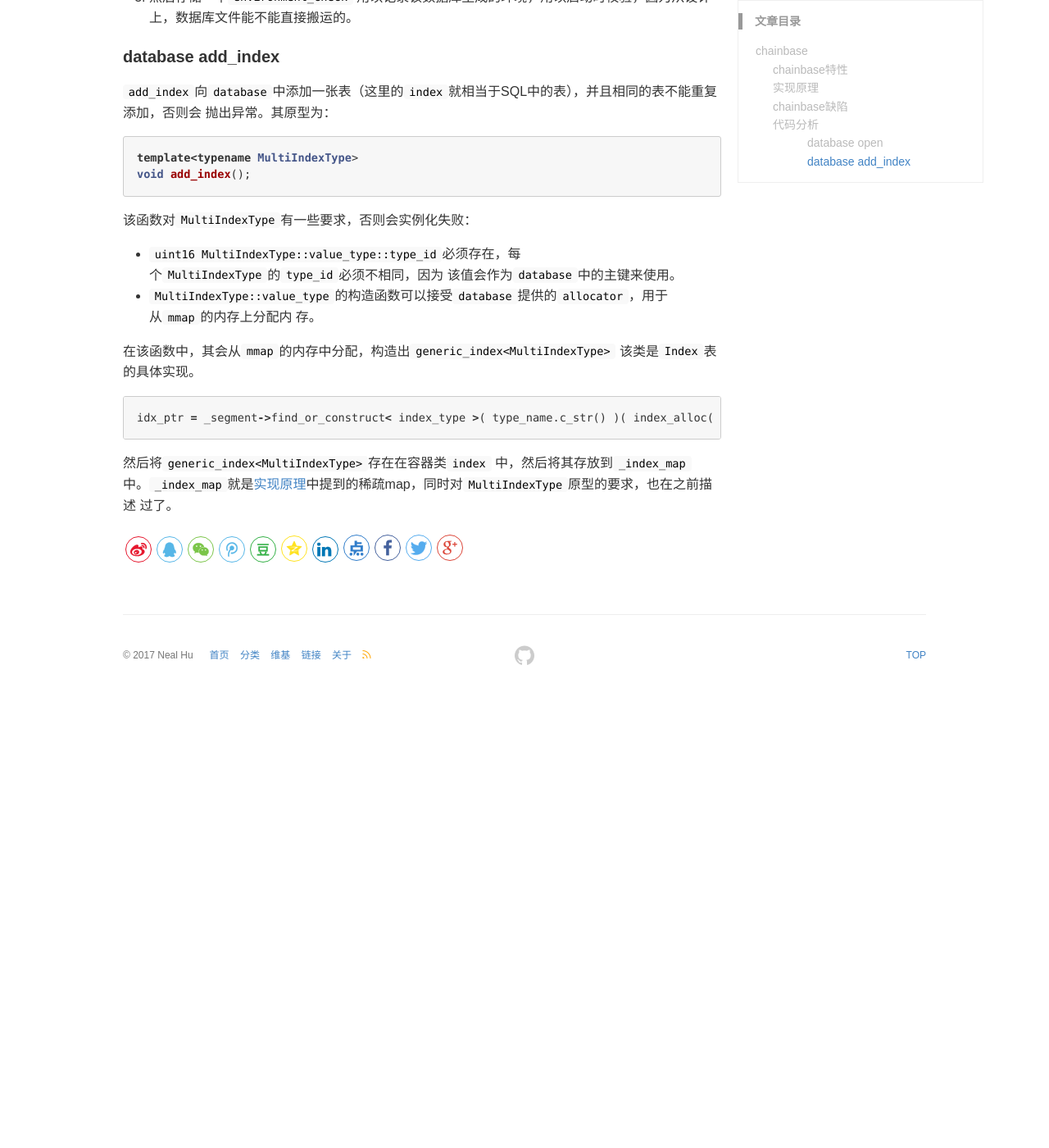
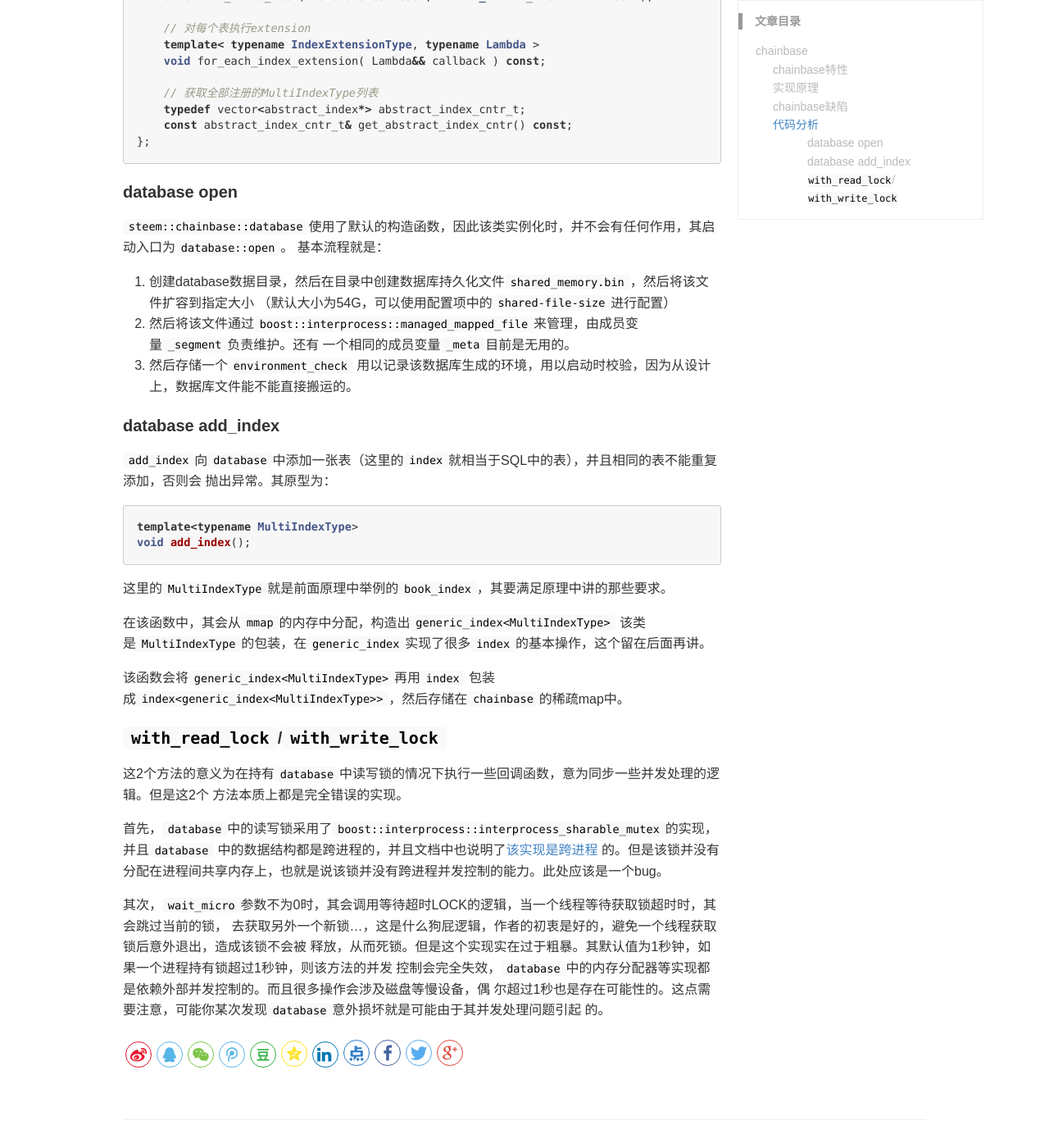
Before and after one commit to lrita/lrita.github.io, a Jekyll site: the page built from _posts/2018-03-22-steemd-source-2.md, in a window 1280 px wide and 1400 px high, scrolled down 5608 px. Shown: the whole window at 82% size. Built offline with Jekyll 4.4.1, drawn with Linux system fonts in a browser that asks for light colours; comment, search, counter and statistics services are not loaded; before the commit the page ends 6456 px from its top, so only the background shows below that; some of the changed text lies outside the part shown.

Commit message:
add 2018-03-22-steemd-source-2.md

````diff
--- a/_posts/2018-03-22-steemd-source-2.md
+++ b/_posts/2018-03-22-steemd-source-2.md
@@ -27,15 +27,18 @@
 提供的多种数据容器来实现。使用起来就像直接操作内存中的数据容器一样，只不过这些内存会通过`mmap`的形式持久
 化到某个文件中去。
 
-在`chainbase::database`中，每个表被称之为一个`Index`，在每个`Index`类实现中，需要有一个`static`变量
-`value_type::type_id`类唯一标识该`Index`，作为查找该表的索引，比如`IndexA`的`type_id`为1，`IndexB`的
-`type_id`为2，`type_id`的范围是`0~2^16`。在`chainbase::database`使用一个稀疏map来存储全部的`Index`，
-该稀疏map其实就是一个`std::vector<Index>`。之所以称之为稀疏map，因为`std::vector[type_id]`的位置上存
-储的就是对应的`Index`，因此``std::vector`不是每个位置都存储着`Index`，除非用户注册了2^16个`Index`。
+在`chainbase::database`中，每个表被称之为一个`MultiIndex`，在每个`MultiIndex`类实现中，需要有一个
+`static`变量`type_id`类唯一标识该`MultiIndex`，作为查找该表的索引，比如`IndexA`的`type_id`为1，`IndexB`的
+`type_id`为2，`type_id`的范围是`0~2^16`。在`chainbase::database`使用一个稀疏map来存储全部的`MultiIndex`，
+该稀疏map其实就是一个`std::vector<MultiIndex>`。之所以称之为稀疏map，因为`std::vector[type_id]`的位置上存
+储的就是对应的`MultiIndex`，因此``std::vector`不是每个位置都存储着`MultiIndex`，除非用户注册了2^16个`MultiIndex`。
 
-每个表`Index`其实都是一个多索引容器，因此`chainbase::database`形成了多级索引。`Index`主要通过[`boost::multi_index::multi_index_container`](http://www.boost.org/doc/libs/1_66_0/libs/multi_index/doc/index.html)
+每个表`MultiIndex`其实都是一个多索引容器，因此`chainbase::database`形成了多级索引。`MultiIndex`主要通过[`boost::multi_index::multi_index_container`](http://www.boost.org/doc/libs/1_66_0/libs/multi_index/doc/index.html)
 来实现，关于这个多索引容器如何使用可以参考[1](http://www.boost.org/doc/libs/1_66_0/libs/multi_index/doc/tutorial/index.html)、[2](http://www.boost.org/doc/libs/1_66_0/libs/multi_index/doc/tutorial/basics.html)、[3](http://www.boost.org/doc/libs/1_66_0/libs/multi_index/doc/tutorial/indices.html)、[4](http://www.boost.org/doc/libs/1_66_0/libs/multi_index/doc/tutorial/key_extraction.html)、[5](http://www.boost.org/doc/libs/1_66_0/libs/multi_index/doc/tutorial/creation.html)、[6](http://www.boost.org/doc/libs/1_66_0/libs/multi_index/doc/tutorial/techniques.html)、[7](http://www.boost.org/doc/libs/1_66_0/libs/multi_index/doc/examples.html)
 来了解。
+
+`MultiIndex`中存储的`Object`中必须拥有一个成员`chainbase::oid<Object> id`，这个`id`作为`Object`的主键，
+`oid`的意思为`Object ID`。
 
 例如，一个`book`表的实例为`book_index`：
 ```cpp
@@ -67,6 +73,8 @@
                                                               // 能。
                                                               // 该索引的意思为，按照book的id字段来进行排
                                                               // 序，顺序为std::less<book::id_type>
+                                                              // tag<by_id>的意思为，给该索引增加一个标识
+                                                              // 随后可以根据该标识来使用这个索引。
      ordered_non_unique< BOOST_MULTI_INDEX_MEMBER(book,int,a) >, // BOOST_MULTI_INDEX_MEMBER 是一个宏，其
                                                                  // 展开形式为member<book, int, &book::a>
      ordered_non_unique< BOOST_MULTI_INDEX_MEMBER(book,int,b) >
@@ -78,12 +86,13 @@
 ```
 如上面的例子，我们可以为`book`添加多种索引，索引的种类可以参考[Index types](http://www.boost.org/doc/libs/1_66_0/libs/multi_index/doc/tutorial/indices.html)。
 但是`book`中并没有存在`type_id`这个表标识符，因为`book`继承自`chainbase::object`，`chainbase::object`是
-一个辅助基类，帮助生成`type_id`这个表标识符，其继承声明`chainbase::object<0, book>`中的第一个参数0，的意
-思就是生成的`type_id`这个表标识符的值为0。因此我们声明自己的表时，也不需要进行声明额外的成员，直接继承该
-辅助类即可。
+一个辅助基类，帮助生成`type_id`这个表标识符和`id_type`类型声明，其继承声明`chainbase::object<0, book>`中
+的第一个参数0，的意思就是生成的`type_id`这个表标识符的值为0。因此我们声明自己的表时，也不需要进行声明额外
+的成员，直接继承该辅助类即可。
 
 用户通过`chainbase`操作每个表中数据的过程是，先根据其对象中的`type_id`从`chainbase`内部的稀疏map中获取到
 对应的`book_index`，然后再根据`book_index`中声明的多种索引方式来操作`book`，用图像表述为：
+
 ![/images/posts/blockchain/chainbase_index.png](/images/posts/blockchain/chainbase_index.png)
 
 最后一句宏`CHAINBASE_SET_INDEX_TYPE(book, book_index)`的含义是，将`book`声明成`book_index`的别名，建立绑
@@ -129,7 +138,7 @@
     // 否则没有任何影响，返回一个空session
     session start_undo_session( bool enabled );
 
-    // 干活最小的undo索引的变更号
+    // 获取最小的undo索引的变更号
     int64_t revision() const;
 
     // 对database中所有undo会话执行undo命令
@@ -147,7 +156,7 @@
     // 对database中所有undo会话执行set_revision命令
     void set_revision( int64_t revision );
 
-    // 增加一张表，注册MultiIndexType类型的index
+    // 增加一张表，注册MultiIndexType类型的index，例如book_index
     template<typename MultiIndexType>
     void add_index();
 
@@ -157,11 +166,12 @@
     // 获取剩余内存
     size_t get_free_memory() const;
 
-    // 判断MultiIndexType类型的index是否存在，去稀疏map中进行查找
+    // 判断MultiIndexType类型的index是否存在，去稀疏map中进行查找，例如book_index
     template<typename MultiIndexType>
     bool has_index() const;
 
     // 获取执行MultiIndexType类型的index，不可修改。如果该类型的index之前未进行注册，则会抛出异常
+    // 例如book_index
     template<typename MultiIndexType>
     const generic_index<MultiIndexType>& get_index() const;
 
@@ -169,55 +179,65 @@
     template<typename MultiIndexType>
     generic_index<MultiIndexType>& get_mutable_index();
 
-    // 调用指定类型MultiIndexType的index的add_index_extension方法
+    // 调用指定类型MultiIndexType的index的add_index_extension方法，例如book_index
     template<typename MultiIndexType>
     void add_index_extension( std::shared_ptr< index_extension > ext );
 
-    // 获取指定类型MultiIndexType的Index表，然后根据ByIndex来获取子表。
+    // 获取指定类型MultiIndexType的Index表，然后根据tag<ByIndex>来获取该表的索引。
+    // 例如：get_index<book_index, by_id>()
     template<typename MultiIndexType, typename ByIndex>
     auto get_index() const;
 
-    // 获取指定类型MultiIndexType的Index表，然后根据ByIndex来获取字表，
+    // 根据索引tag来查找响应内部对象，CompatibleKey是查找时的比较器。
+    // 其会根据绑定关系，从ObjectType得到MultiIndexType，然后在该表下获取指定tag的的索引，
+    // 然后调用索引的find方法进行查找。未找到时返回nullptr。
+    // 索引的find方法是一个模板，支持多种查找方法，CompatibleKey可以是一个具体的类型，也
+    // 可以是一个仿函数。
+    // 例如：find<book, by_id, book::id_type>(1);
     template< typename ObjectType, typename IndexedByType, typename CompatibleKey >
     const ObjectType* find( CompatibleKey&& key ) const;
 
-    //
+    // 通过ObjectType的oid(主键)来查找该Object，前提是该Object对应的MultiIndex在声明时，建立
+    // oid的索引。未找到时返回nullptr。
     template< typename ObjectType >
     const ObjectType* find( oid< ObjectType > key = oid< ObjectType >() ) const;
 
-    //
+    // 调用find，为找到时抛出异常
     template< typename ObjectType, typename IndexedByType, typename CompatibleKey >
     const ObjectType& get( CompatibleKey&& key ) const;
 
-    //
+    // 调用find，为找到时抛出异常
     template< typename ObjectType >
     const ObjectType& get( const oid< ObjectType >& key = oid< ObjectType >() ) const
 
-    //
+    // 修改ObjectType对应表中obj对象，修改失败时抛出异常。会将修改前的对象记录在undo栈中。
+    // Modifier为一个仿函数，可以参考：
+    // http://www.boost.org/doc/libs/1_66_0/libs/multi_index/doc/reference/ord_indices.html#modify
     template<typename ObjectType, typename Modifier>
     void modify( const ObjectType& obj, Modifier&& m );
 
-    //
+    // 删除ObjectType对应表中obj对象。会将修改前的对象记录在undo栈中。
     template<typename ObjectType>
     void remove( const ObjectType& obj );
 
-    //
+    // 在ObjectType对应的表中创建一个ObjectType对象，Constructor是ObjectType的构造器。
+    // 会将创建对象记录在undo栈中。
     template<typename ObjectType, typename Constructor>
     const ObjectType& create( Constructor&& con );
 
-    //
+    // 在持有database内部读锁的情况下，执行lambda
     template< typename Lambda >
     auto with_read_lock( Lambda&& callback, uint64_t wait_micro = 1000000 );
 
-    //
+    // 在持有database内部写锁的情况下，执行lambda
     template< typename Lambda >
     auto with_write_lock( Lambda&& callback, uint64_t wait_micro = 1000000 );
 
-    //
+    // 对每个表执行extension
     template< typename IndexExtensionType, typename Lambda >
     void for_each_index_extension( Lambda&& callback ) const;
 
-    // 获取全部注册的Index列表
+    // 获取全部注册的MultiIndexType列表
     typedef vector<abstract_index*> abstract_index_cntr_t;
     const abstract_index_cntr_t& get_abstract_index_cntr() const;
 };
@@ -241,19 +261,25 @@
 template<typename MultiIndexType>
 void add_index();
 ```
-该函数对`MultiIndexType`有一些要求，否则会实例化失败：
-* `uint16 MultiIndexType::value_type::type_id`必须存在，每个`MultiIndexType`的`type_id`必须不相同，因为
-该值会作为`database`中的主键来使用。
-* `MultiIndexType::value_type`的构造函数可以接受`database`提供的`allocator`，用于从`mmap`的内存上分配内
-存。
+这里的`MultiIndexType`就是前面原理中举例的`book_index`，其要满足原理中讲的那些要求。
 
 在该函数中，其会从`mmap`的内存中分配，构造出[`generic_index<MultiIndexType>`](https://github.com/steemit/steem/blob/71cc1a88303a6d527181070eee2bdc39ee6298f3/libraries/chainbase/include/chainbase/chainbase.hpp#L217-L628)
-该类是`Index`表的具体实现。
+该类是`MultiIndexType`的包装，在`generic_index`实现了很多`index`的基本操作，这个留在后面再讲。
 
-```cpp
-idx_ptr = _segment->find_or_construct< index_type >( type_name.c_str() )( index_alloc( _segment->get_segment_manager() ) );
-```
-然后将`generic_index<MultiIndexType>`存在在容器类[`index`](https://github.com/steemit/steem/blob/71cc1a88303a6d527181070eee2bdc39ee6298f3/libraries/chainbase/include/chainbase/chainbase.hpp#L662-L666)
-中，然后将其存放到[`_index_map`](https://github.com/steemit/steem/blob/71cc1a88303a6d527181070eee2bdc39ee6298f3/libraries/chainbase/include/chainbase/chainbase.hpp#L1043-L1046)
-中。`_index_map`就是[实现原理](#实现原理)中提到的稀疏map，同时对`MultiIndexType`原型的要求，也在之前描述
-过了。
+该函数会将`generic_index<MultiIndexType>`再用[`index`](https://github.com/steemit/steem/blob/71cc1a88303a6d527181070eee2bdc39ee6298f3/libraries/chainbase/include/chainbase/chainbase.hpp#L662-L666)
+包装成`index<generic_index<MultiIndexType>>`，然后存储在`chainbase`的稀疏map中。
+
+#### `with_read_lock`/`with_write_lock`
+这2个方法的意义为在持有`database`中读写锁的情况下执行一些回调函数，意为同步一些并发处理的逻辑。但是这2个
+方法本质上都是完全错误的实现。
+
+首先，`database`中的读写锁采用了`boost::interprocess::interprocess_sharable_mutex`的实现，并且`database`
+中的数据结构都是跨进程的，并且文档中也说明了[该实现是跨进程](https://github.com/steemit/steem/tree/71cc1a88303a6d527181070eee2bdc39ee6298f3/libraries/chainbase#features)
+的。但是该锁并没有分配在进程间共享内存上，也就是说该锁并没有跨进程并发控制的能力。此处应该是一个bug。
+
+其次，`wait_micro`参数不为0时，其会调用等待超时LOCK的逻辑，当一个线程等待获取锁超时时，其会跳过当前的锁，
+去获取另外一个新锁...，这是什么狗屁逻辑，作者的初衷是好的，避免一个线程获取锁后意外退出，造成该锁不会被
+释放，从而死锁。但是这个实现实在过于粗暴。其默认值为1秒钟，如果一个进程持有锁超过1秒钟，则该方法的并发
+控制会完全失效，`database`中的内存分配器等实现都是依赖外部并发控制的。而且很多操作会涉及磁盘等慢设备，偶
+尔超过1秒也是存在可能性的。这点需要注意，可能你某次发现`database`意外损坏就是可能由于其并发处理问题引起
+的。
````
Also changed, not shown: other parts of _posts/2018-03-22-steemd-source-2.md (+4 -1 lines).
